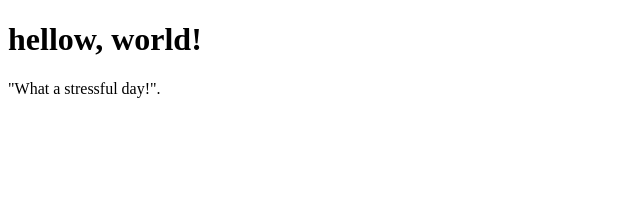
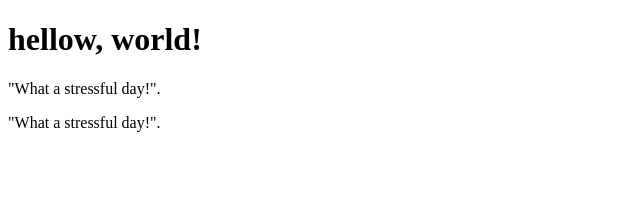
Before and after one commit to italoubialifernando/exerciseReact, a React (Create React App) app in the folder my-app/: page / in a window 1280 px wide. Shown: the top 204 px of the page, without its empty margins (0-640 px from the left). Built offline with nearby package versions, Linux system fonts and the light colour scheme.

Commit message:
ex 6 >_<

```diff
--- a/my-app/src/App.js
+++ b/my-app/src/App.js
@@ -1,6 +1,7 @@
 import React from "react";
 
 import { HelloWorld } from "./HelloWorld";
+import { Message } from "./Message";
 
 
 export class App extends React.Component{
@@ -8,6 +9,7 @@ export class App extends React.Component{
         return(
             <div>
                 <HelloWorld />
+                <Message />
             </div>
         )
     }
--- /dev/null
+++ b/my-app/src/Message.js
@@ -0,0 +1,9 @@
+import React from 'react'
+
+export class Message extends React.Component {
+    render() {
+        return <div>
+            <p>"What a stressful day!".</p>
+        </div>
+    }
+}
```
